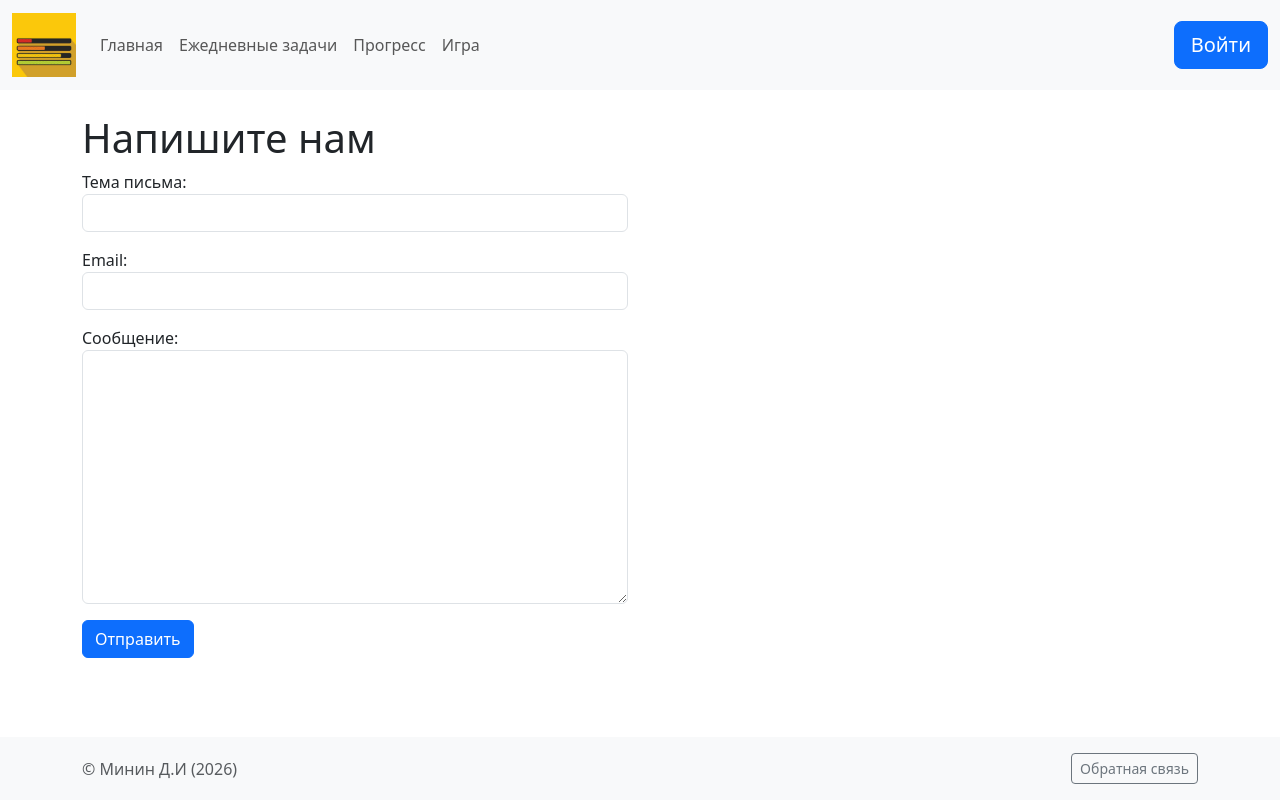
After one commit to SimkaGame/PROgress, a Django app: page /contact/ in a window 1280 px wide. The commit adds this page. Run offline with Django 5.2, Linux system fonts and the light colour scheme.

Commit message:
Realese button feedback Task - 8

```diff
--- /dev/null
+++ b/pages/forms.py
@@ -0,0 +1,15 @@
+from django import forms
+
+class FeedbackForm(forms.Form):
+    subject = forms.CharField(
+        label='Тема письма',
+        widget=forms.TextInput(attrs={'class': 'form-control'})
+    )
+    email = forms.EmailField(
+        label='Email',
+        widget=forms.EmailInput(attrs={'class': 'form-control'})
+    )
+    text = forms.CharField(
+        label='Сообщение',
+        widget=forms.Textarea(attrs={'class': 'form-control'})
+    )
--- a/pages/urls.py
+++ b/pages/urls.py
@@ -8,4 +8,5 @@ urlpatterns = [
     path('progress/', views.progress, name='progress'),
     path('game/', views.game, name='game'),
     path('goal/<int:pk>/', views.goal_detail, name='goal_detail'),
+    path('contact/', views.contact_view, name='contact'),
 ]
--- a/pages/views.py
+++ b/pages/views.py
@@ -1,12 +1,11 @@
-from django.shortcuts import render
+from django.shortcuts import render, get_object_or_404, redirect
 from .models import ProjectGoal
-from django.shortcuts import render, get_object_or_404
-from .models import ProjectGoal
+from .forms import FeedbackForm
 
 def index(request):
     context = {
         'title': 'PROgress – главная страница',
-        'welcome_text': 'Сервис для отслеживания  игровых задач',
+        'welcome_text': 'Сервис для отслеживания игровых задач',
     }
     return render(request, 'index.html', context)
 
@@ -19,7 +18,6 @@ def daily(request):
 
 def goal_detail(request, pk):
     goal = get_object_or_404(ProjectGoal, pk=pk)
-
     context = {
         'goal': goal
     }
@@ -33,3 +31,18 @@ def progress(request):
 
 def game(request):
     return render(request, 'game.html')
+
+def contact_view(request):
+    if request.method == 'POST':
+        form = FeedbackForm(request.POST)
+        if form.is_valid():
+            print(f"\n--- NEW FEEDBACK ---")
+            print(f"Subject: {form.cleaned_data['subject']}")
+            print(f"Email: {form.cleaned_data['email']}")
+            print(f"Text: {form.cleaned_data['text']}")
+            print(f"--------------------\n")
+            return redirect('home')
+    else:
+        form = FeedbackForm()
+
+    return render(request, 'contact.html', {'form': form})
--- a/templates/base.html
+++ b/templates/base.html
@@ -6,57 +6,40 @@
         <meta charset="utf-8">
         <meta name="viewport" content="width=device-width, initial-scale=1">
         <title>{% block title %}PROgress{% endblock %}</title>
-        <link href="https://cdn.jsdelivr.net/npm/bootstrap@5.3.8/dist/css/bootstrap.min.css"
-            rel="stylesheet"
-            integrity="sha384-sRIl4kxILFvY47J16cr9ZwB07vP4J8+LH7qKQnuqkuIAvNWLzeN8tE5YBujZqJLB"
-            crossorigin="anonymous">
+        <link href="https://cdn.jsdelivr.net/npm/bootstrap@5.3.3/dist/css/bootstrap.min.css" rel="stylesheet">
     </head>
 
     <body class="d-flex flex-column min-vh-100">
         <header>
             <nav class="navbar navbar-expand-lg bg-body-tertiary">
                 <div class="container-fluid d-flex justify-content-between align-items-center">
-
                     <div class="d-flex align-items-center">
                         <a class="navbar-brand" href="{% url 'home' %}">
                             <img style="height: 64px;" src="{% static 'pages/main.jpg' %}" alt="Логотип"/>
                         </a>
-
                         <div class="collapse navbar-collapse" id="navbarSupportedContent">
                             <ul class="navbar-nav me-auto mb-2 mb-lg-0">
                                 <li class="nav-item">
-                                    <a class="nav-link {% if request.resolver_match.url_name == 'home' %}active{% endif %}"
-                                    href="{% url 'home' %}">Главная</a>
+                                    <a class="nav-link {% if request.resolver_match.url_name == 'home' %}active{% endif %}" href="{% url 'home' %}">Главная</a>
                                 </li>
                                 <li class="nav-item">
-                                    <a class="nav-link {% if request.resolver_match.url_name == 'daily' %}active{% endif %}"
-                                    href="{% url 'daily' %}">Ежедневные задачи</a>
+                                    <a class="nav-link {% if request.resolver_match.url_name == 'daily' %}active{% endif %}" href="{% url 'daily' %}">Ежедневные задачи</a>
                                 </li>
                                 <li class="nav-item">
-                                    <a class="nav-link {% if request.resolver_match.url_name == 'progress' %}active{% endif %}"
-                                    href="{% url 'progress' %}">Прогресс</a>
+                                    <a class="nav-link {% if request.resolver_match.url_name == 'progress' %}active{% endif %}" href="{% url 'progress' %}">Прогресс</a>
                                 </li>
                                 <li class="nav-item">
-                                    <a class="nav-link {% if request.resolver_match.url_name == 'game' %}active{% endif %}"
-                                    href="{% url 'game' %}">Игра</a>
+                                    <a class="nav-link {% if request.resolver_match.url_name == 'game' %}active{% endif %}" href="{% url 'game' %}">Игра</a>
                                 </li>
                             </ul>
                         </div>
                     </div>
-
                     <div class="d-flex align-items-center">
-                        <button class="navbar-toggler me-2" type="button"
-                                data-bs-toggle="collapse"
-                                data-bs-target="#navbarSupportedContent"
-                                aria-controls="navbarSupportedContent"
-                                aria-expanded="false"
-                                aria-label="Toggle navigation">
+                        <button class="navbar-toggler me-2" type="button" data-bs-toggle="collapse" data-bs-target="#navbarSupportedContent">
                             <span class="navbar-toggler-icon"></span>
                         </button>
-
                         <a class="btn btn-primary btn-lg" href="#">Войти</a>
                     </div>
-
                 </div>
             </nav>
         </header>
@@ -66,12 +49,13 @@
             {% endblock %}
         </main>
 
-        <footer class="text-center py-3 bg-light mt-auto">
-            © Минин Д.И (2026)
+        <footer class="bg-light mt-auto py-3 text-center">
+            <div class="container d-flex justify-content-between align-items-center">
+                <span class="text-muted">© Минин Д.И (2026)</span>
+                <a href="{% url 'contact' %}" class="btn btn-outline-secondary btn-sm">Обратная связь</a>
+            </div>
         </footer>
 
-        <script src="https://cdn.jsdelivr.net/npm/bootstrap@5.3.8/dist/js/bootstrap.bundle.min.js"
-                integrity="sha384-FKyoEForCGlyvwx9Hj09JcYn3nv7wiPVlz7YYwJrWVcXK/BmnVDxM+D2scQbITxI"
-                crossorigin="anonymous"></script>
+        <script src="https://cdn.jsdelivr.net/npm/bootstrap@5.3.3/dist/js/bootstrap.bundle.min.js"></script>
     </body>
 </html>
--- /dev/null
+++ b/templates/contact.html
@@ -0,0 +1,16 @@
+{% extends 'base.html' %}
+
+{% block content %}
+<div class="container mt-4">
+    <div class="row">
+        <div class="col-md-6">
+            <h1>Напишите нам</h1>
+            <form method="post">
+                {% csrf_token %}
+                {{ form.as_p }}
+                <button type="submit" class="btn btn-primary">Отправить</button>
+            </form>
+        </div>
+    </div>
+</div>
+{% endblock %}
```
